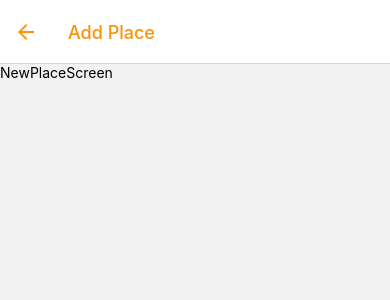
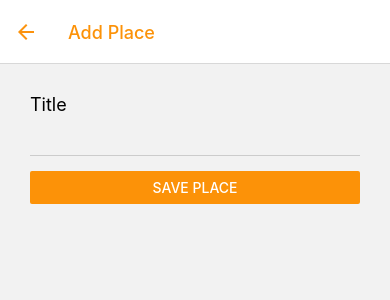
Before and after one commit to yodhcn/great-places-app, a React Native app: screen /NewPlace in a window 390 px wide. Shown: the top 300 px of the page. Built offline with nearby package versions, Linux system fonts and the light colour scheme.

Commit message:
12.5. Getting Started with the Form

```diff
--- a/screens/NewPlaceScreen.js
+++ b/screens/NewPlaceScreen.js
@@ -1,13 +1,58 @@
-import { View, Text, StyleSheet } from "react-native";
+import { useState } from "react";
+import {
+  ScrollView,
+  View,
+  Button,
+  Text,
+  TextInput,
+  StyleSheet,
+} from "react-native";
+
+import Colors from "../constants/Colors";
 
 const NewPlaceScreen = (props) => {
+  const [titleValue, setTitleValue] = useState("");
+
+  const titleChangeHandler = (text) => {
+    setTitleValue(text);
+  };
+
+  const savePlaceHandler = () => {};
+
   return (
-    <View>
-      <Text>NewPlaceScreen</Text>
-    </View>
+    <ScrollView>
+      <View style={styles.form}>
+        <Text style={styles.lable}>Title</Text>
+        <TextInput
+          style={styles.textInput}
+          value={titleValue}
+          onChangeText={titleChangeHandler}
+        />
+        <Button
+          title="Save Place"
+          color={Colors.primary}
+          onPress={savePlaceHandler}
+        />
+      </View>
+    </ScrollView>
   );
 };
 
-const styles = StyleSheet.create({});
+const styles = StyleSheet.create({
+  form: {
+    margin: 30,
+  },
+  lable: {
+    fontSize: 18,
+    marginBottom: 15,
+  },
+  textInput: {
+    borderBottomColor: "#ccc",
+    borderBottomWidth: 1,
+    marginBottom: 15,
+    paddingVertical: 4,
+    paddingHorizontal: 2,
+  },
+});
 
 export default NewPlaceScreen;
```
